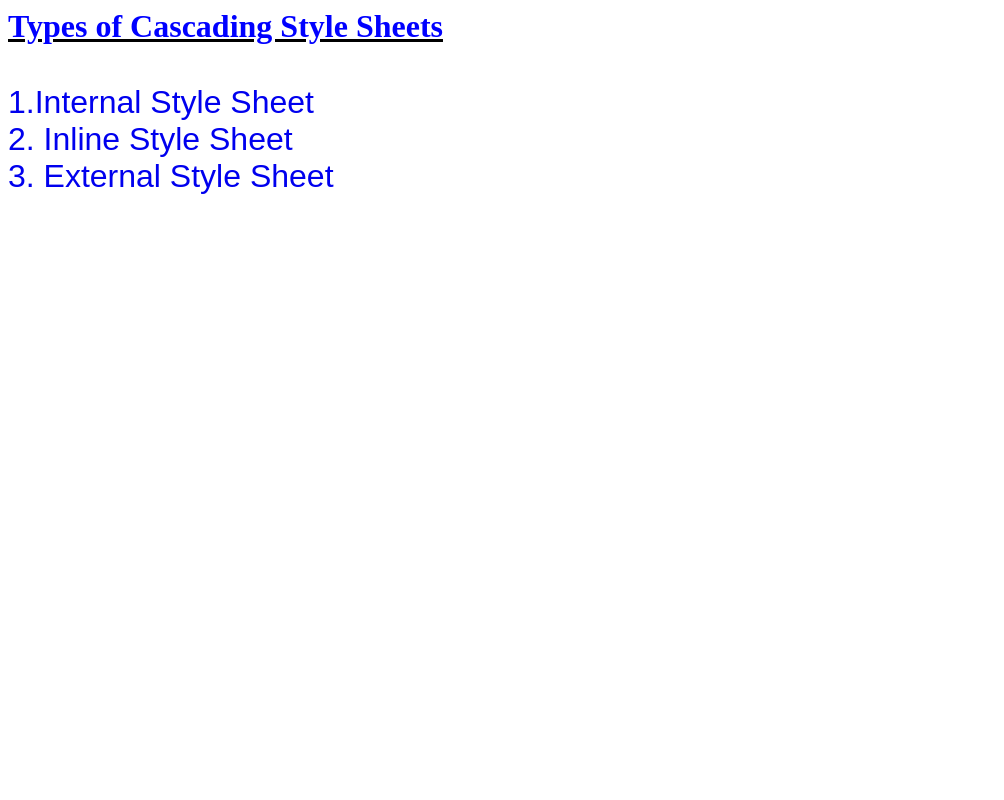
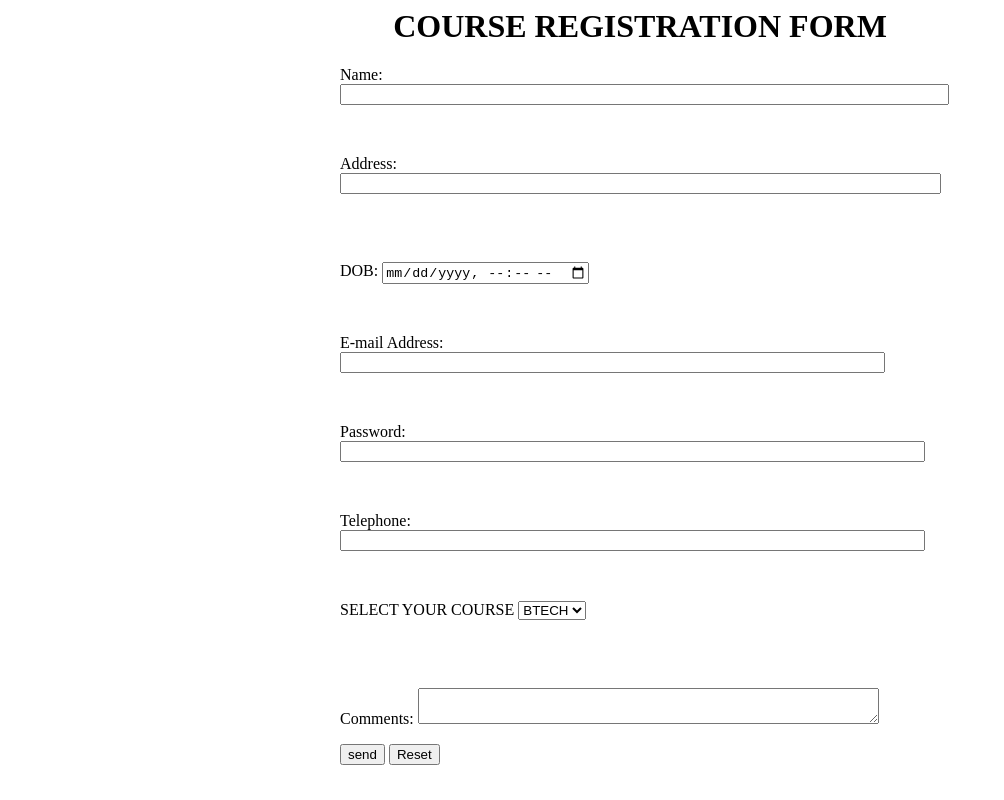
Before and after one commit to Babiana/IP-lab, a plain HTML site: page index.html in a window 1280 px wide. Shown: the whole page, without its empty margins (0-1004 px from the left). Drawn offline with Linux system fonts and the light colour scheme.

Commit message:
Add files via upload

```diff
--- a/index.html
+++ b/index.html
@@ -1,17 +1,142 @@
 <html>
+
 <head>
-<title>Cascading Style Sheets</title>
+    <script>
+        function FORM() {
+            var name =
+                document.forms.RegForm.Name.value;
+            var email =
+                document.forms.RegForm.EMail.value;
+            var phone =
+                document.forms.RegForm.Telephone.value;
+            var what =
+                document.forms.RegForm.Subject.value;
+            var password =
+                document.forms.RegForm.Password.value;
+            var address =
+                document.forms.RegForm.Address.value;
+            var regEmail=/^\w+([\.-]?\w+)*@\w+([\.-]?\w+)*(\.\w{2,3})+$/g;  //Javascript reGex for Email Validation.
+            var regPhone=/^\d{10}$/;                                        // Javascript reGex for Phone Number validation.
+            var regName = /\d+$/g;                                    // Javascript reGex for Name validation
+
+            if (name == "" || regName.test(name)) {
+                window.alert("Please enter your name properly.");
+                name.focus();
+                return false;
+            }
+
+            if (address == "") {
+                window.alert("Please enter your address.");
+                address.focus();
+                return false;
+            }
+
+            if (email == "" || !regEmail.test(email)) {
+                window.alert("Please enter a valid e-mail address.");
+                email.focus();
+                return false;
+            }
+
+            if (password == "") {
+                alert("Please enter your password");
+                password.focus();
+                return false;
+            }
+
+            if(password.length <6){
+                alert("Password should be atleast 6 character long");
+                password.focus();
+                return false;
+
+            }
+            if (phone == "" || !regPhone.test(phone)) {
+                alert("Please enter valid phone number.");
+                phone.focus();
+                return false;
+            }
+
+            if (what.selectedIndex == -1) {
+                alert("Please enter your course.");
+                what.focus();
+                return false;
+            }
+
+            return true;
+        }
+    </script>
+
+    <style>
+        div {
+            box-sizing: border-box;
+            width: 100%;
+            border: 100px solid black;
+            float: left;
+            align-content: center;
+            align-items: center;
+        }
+
+        form {
+            margin: 0 auto;
+            width: 600px;
+        }
+    </style>
 </head>
-<body alink="blue" vlink="black">
-<h1><u><b><font face="Monotype corsiva" color="blue">
- Types of Cascading Style Sheets</font> </b></u></h1>
-<br />
-<font face="Arial"size="6">
-    <a href ="internal.html" style="text-decoration :none;"> 1.Internal Style
-        Sheet</a><br />
-<a href ="inline.html" style="text-decoration :none;"> 2. Inline Style Sheet</a><br />
-<a href ="external.html" style="text-decoration :none;"> 3. External Style Sheet</a><br />
-</a><br />
-</font>
+
+<body>
+    <h1 style="text-align: center;">COURSE REGISTRATION FORM</h1>
+    <form name="RegForm" onsubmit="return FORM()" method="post">
+
+        <p>Name: <input type="text" size="73" name="Name" /></p>
+
+        <br />
+
+        <p>Address: <input type="text" size="72" name="Address" />
+        </p>
+
+        <br />
+
+    <br>
+            <p><label for="birthdaytime">DOB:</label>
+            <input type="datetime-local" size="70" id="birthdaytime" id="birthdaytime" />
+        </p>
+    </br>
+
+        <p>E-mail Address: <input type="text" size="65" name="EMail" /></p>
+
+        <br />
+
+        <p>Password: <input type="text" size="70" name="Password" /></p>
+
+        <br />
+
+        <p>Telephone: <input type="text" size="70" name="Telephone" /></p>
+
+        <br />
+
+
+        <p>
+            SELECT YOUR COURSE
+            <select type="text" value="" name="Subject">
+                <option>BTECH</option>
+                <option>BBA</option>
+                <option>BCA</option>
+                <option>B.COM</option>
+                <option>BE</option>
+            </select>
+        </p>
+
+        <br />
+        <br />
+
+        <p>Comments: <textarea cols="55" name="Comment"> </textarea></p>
+
+
+        <p>
+            <input type="submit" value="send" name="Submit" />
+            <input type="reset" value="Reset" name="Reset" />
+        </p>
+
+    </form>
 </body>
+
 </html>
```
